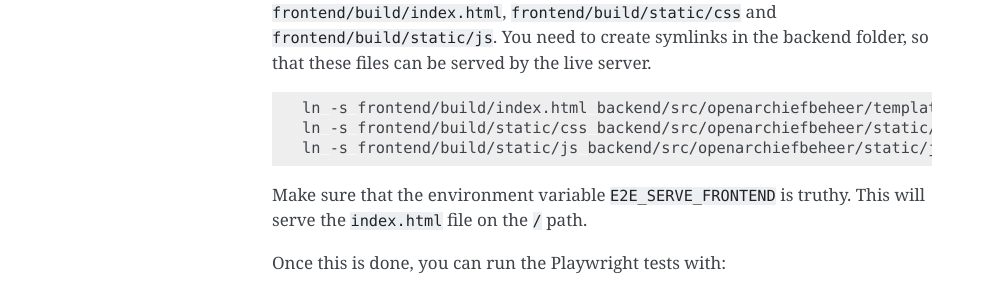
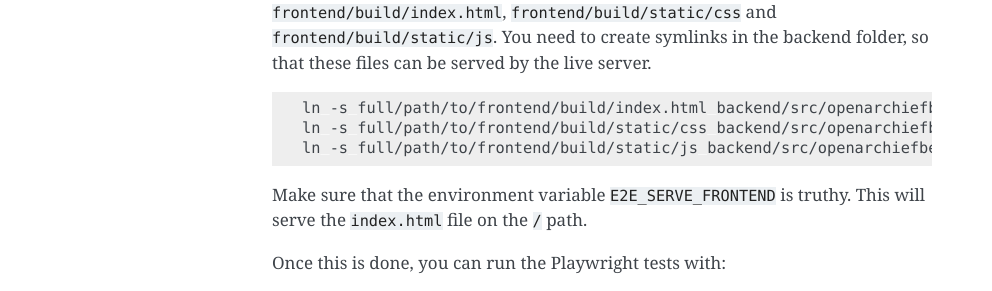
Before and after one commit to maykinmedia/open-archiefbeheer, a Sphinx documentation site: the page built from backend/docs/developers/e2e-tests.rst, in a window 1280 px wide. Shown: the part 717-1008 px from the top of the page, without its empty margins (148-1140 px from the left). Built offline with Sphinx 7.4.7, drawn with Linux system fonts in a browser that asks for light colours; the version number could not be read and is left out.

Commit message:
:memo: Updated E2E docs

```diff
--- a/backend/docs/developers/e2e-tests.rst
+++ b/backend/docs/developers/e2e-tests.rst
@@ -34,9 +34,9 @@ so that these files can be served by the live server.
 
 .. code:: bash
 
-   ln -s frontend/build/index.html backend/src/openarchiefbeheer/templates/index.html
-   ln -s frontend/build/static/css backend/src/openarchiefbeheer/static/css
-   ln -s frontend/build/static/js backend/src/openarchiefbeheer/static/js
+   ln -s full/path/to/frontend/build/index.html backend/src/openarchiefbeheer/templates/index.html
+   ln -s full/path/to/frontend/build/static/css backend/src/openarchiefbeheer/static/css
+   ln -s full/path/to/frontend/build/static/js backend/src/openarchiefbeheer/static/js
 
 Make sure that the environment variable ``E2E_SERVE_FRONTEND`` is truthy. This will serve the ``index.html`` file
 on the ``/`` path.
```
Also changed, not shown: 1 other file.
